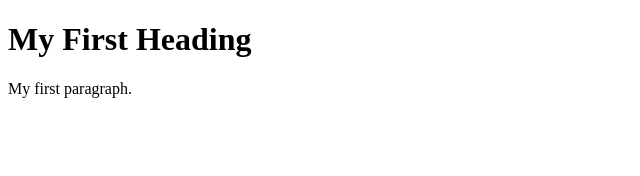
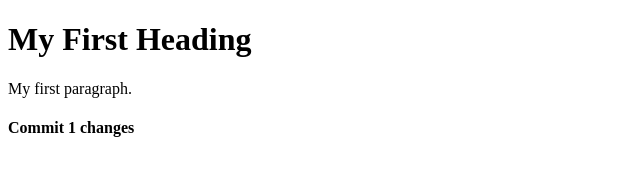
Before and after one commit to gohwnyyhw/ProjectA, a plain HTML site: page index.html in a window 1280 px wide. Shown: the whole page, without its empty margins (0-640 px from the left). Drawn offline with Linux system fonts and the light colour scheme.

Commit message:
commit 1

```diff
--- a/index.html
+++ b/index.html
@@ -4,6 +4,7 @@
 
 <h1>My First Heading</h1>
 <p>My first paragraph.</p>
+<h4>Commit 1 changes</h4>
 
 </body>
 </html>
```
